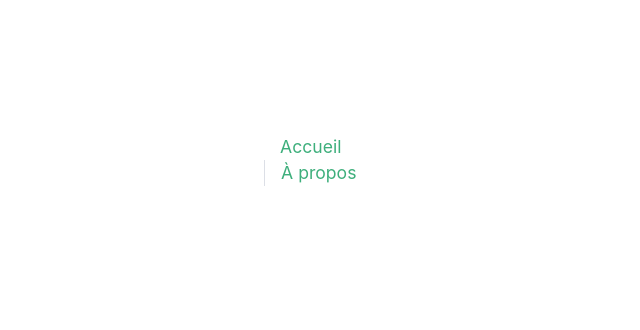
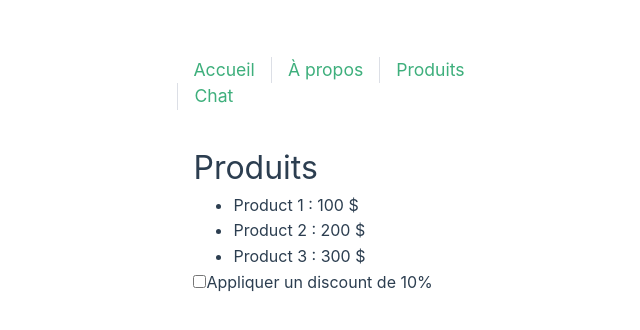
Before and after one commit to drkaine/test-vue, a Vue app: page /product in a window 1280 px wide. Before the commit this address had no page. Shown: the part 224-554 px from the top of the page, without its empty margins (267-907 px from the left). Built offline with nearby package versions, Linux system fonts and the light colour scheme.

Commit message:
Add solution

```diff
--- a/src/App.vue
+++ b/src/App.vue
@@ -3,6 +3,8 @@
     <nav>
       <RouterLink to="/"> Accueil </RouterLink>
       <RouterLink to="/about"> À propos </RouterLink>
+      <RouterLink to="/product"> Produits </RouterLink>
+      <RouterLink to="/cat"> Chat </RouterLink>
     </nav>
   </header>
 
--- a/src/router/index.ts
+++ b/src/router/index.ts
@@ -15,6 +15,16 @@ const router = createRouter({
 
       component: () => import("../views/AboutView.vue"),
     },
+    {
+      path: "/product",
+      name: "product",
+      component: () => import("../views/ProductView.vue"),
+    },
+    {
+      path: "/cat",
+      name: "cat",
+      component: () => import("../views/CatView.vue"),
+    },
   ],
 });
 
--- /dev/null
+++ b/src/views/CatView.vue
@@ -0,0 +1,39 @@
+<script setup lang="ts">
+import { ref } from "vue";
+
+const loading = ref(false);
+const error = ref<string | null>(null);
+const catImageUrl = ref<string | null>(null);
+
+const fetchCat = async () => {
+  loading.value = true;
+  error.value = null;
+  try {
+    const response = await fetch("https://cataas.com/cat", {
+      headers: {
+        "Content-Type": "application/json",
+        Accept: "application/json",
+      },
+    });
+    const data = await response.json();
+
+    const imageResponse = await fetch(`https://cataas.com/cat?${data.id}`);
+    catImageUrl.value = imageResponse.url;
+  } finally {
+    loading.value = false;
+  }
+};
+</script>
+
+<template>
+  <div>
+    <h1>Photo de chat</h1>
+    <div v-if="loading">
+      <p>Chargement...</p>
+    </div>
+    <div v-else>
+      <button @click="fetchCat">Changer de chat</button>
+      <img v-if="catImageUrl" :src="catImageUrl" alt="Photo de chat" />
+    </div>
+  </div>
+</template>
--- /dev/null
+++ b/src/views/ProductView.vue
@@ -0,0 +1,54 @@
+<script setup lang="ts">
+import { ref, computed } from "vue";
+
+interface Product {
+  id: number;
+  name: string;
+  price: number;
+}
+
+const checked = ref(false);
+const products = ref<Product[]>([
+  {
+    id: 1,
+    name: "Product 1",
+    price: 100,
+  },
+  {
+    id: 2,
+    name: "Product 2",
+    price: 200,
+  },
+  {
+    id: 3,
+    name: "Product 3",
+    price: 300,
+  },
+]);
+
+const discountProduct = ref<Product[]>(
+  products.value.map((product) => ({
+    ...product,
+    price: product.price - (product.price * 10) / 100,
+  })),
+);
+
+const applyDiscount = computed(() => {
+  if (checked.value) {
+    return discountProduct.value;
+  }
+  return products.value;
+});
+</script>
+
+<template>
+  <div>
+    <h1>Produits</h1>
+    <ul>
+      <li v-for="product in applyDiscount" :key="product.id">
+        {{ product.name }} : {{ product.price }} $
+      </li>
+    </ul>
+    <input v-model="checked" type="checkbox" />Appliquer un discount de 10%
+  </div>
+</template>
```
